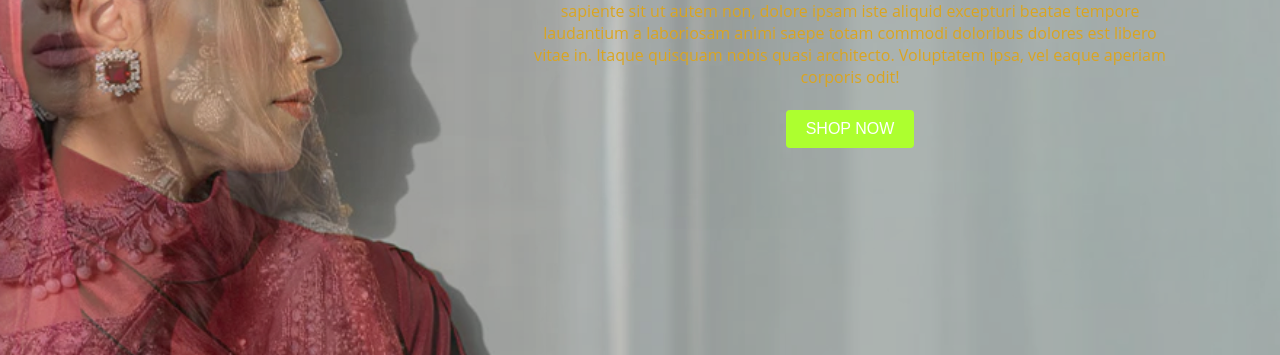
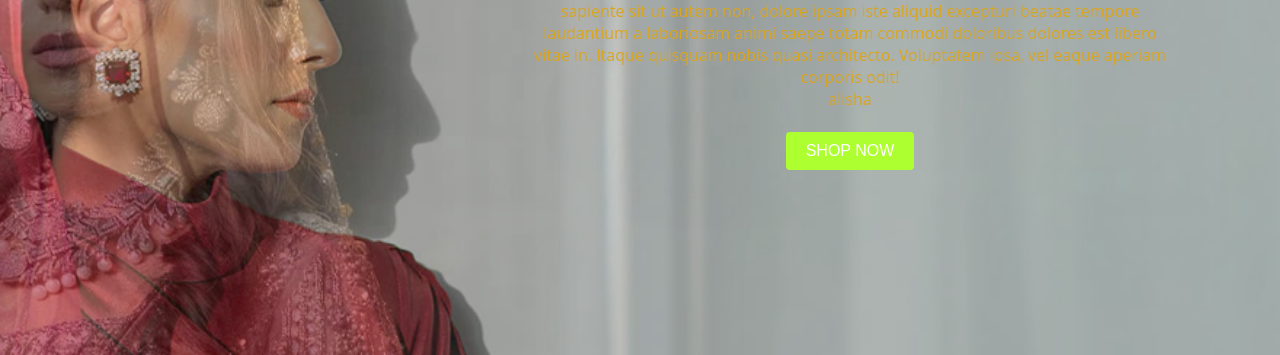
Before and after one commit to BILALDEVELOPER/JEWELLERY-WEBSITE, a plain HTML site: page index.html in a window 1280 px wide. Shown: the part 445-800 px from the top of the page. Drawn offline with Linux system fonts and the light colour scheme.

Commit message:
create a new file

```diff
--- a/index.html
+++ b/index.html
@@ -38,9 +38,11 @@
         <div class="worses">
             <h1>Lorem, ipsum dolor.</h1>
             <p>Lorem ipsum dolor sit, amet consectetur adipisicing elit. Nisi, corrupti sequi. At magni sapiente sit ut autem non, dolore ipsam iste aliquid excepturi beatae tempore laudantium a laboriosam animi saepe totam commodi doloribus dolores est libero vitae in. Itaque quisquam nobis quasi architecto. Voluptatem ipsa, vel eaque aperiam corporis odit!</p>
+            <p>alisha</p>
             <br><button class="btn"><a href="LATEST COLLECTION.html">SHOP NOW</a></button>
         </div>
     </div>
+
 
     <div class="parent">
         <!-- Your content here -->
```
Also changed, not shown: alisa.html (added).
